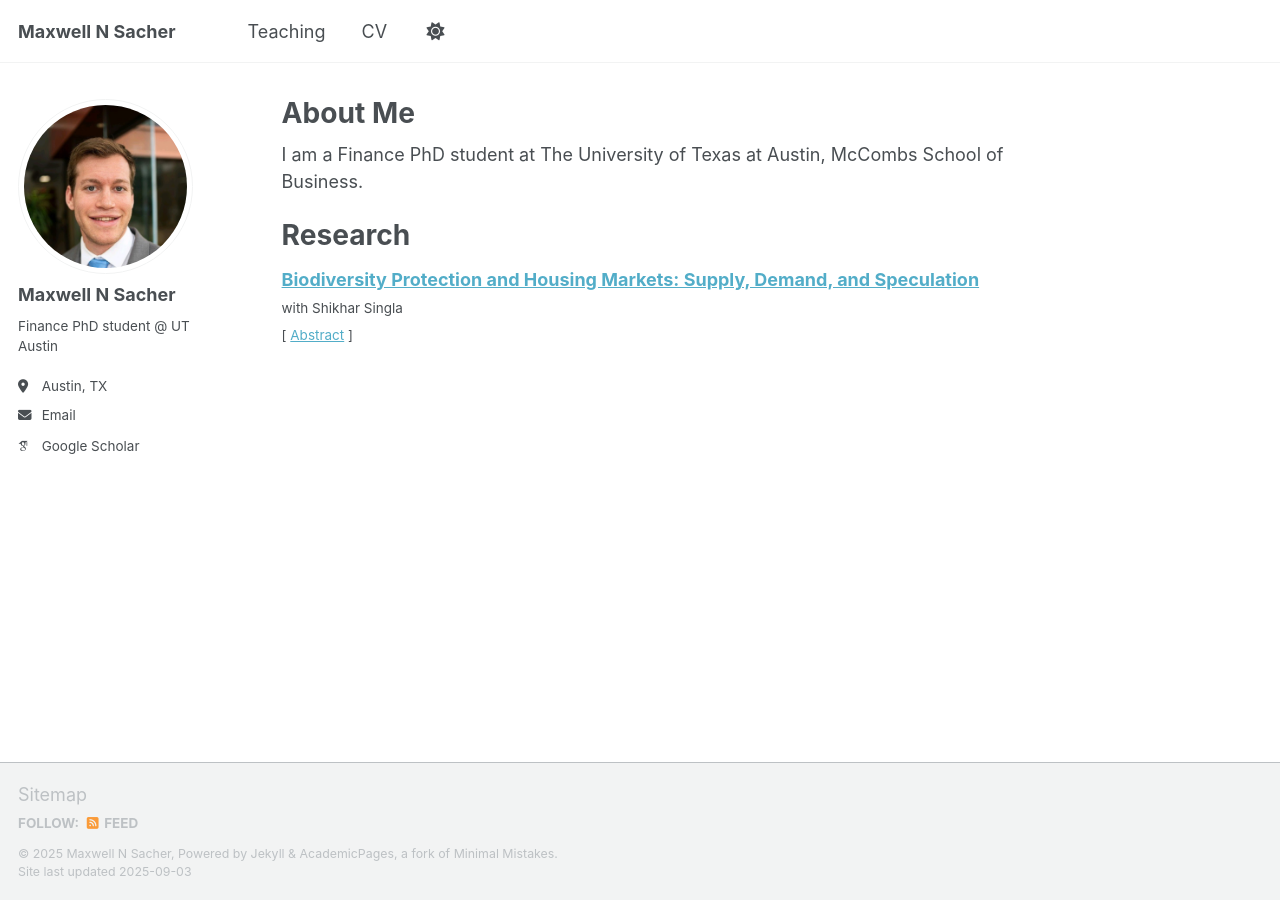
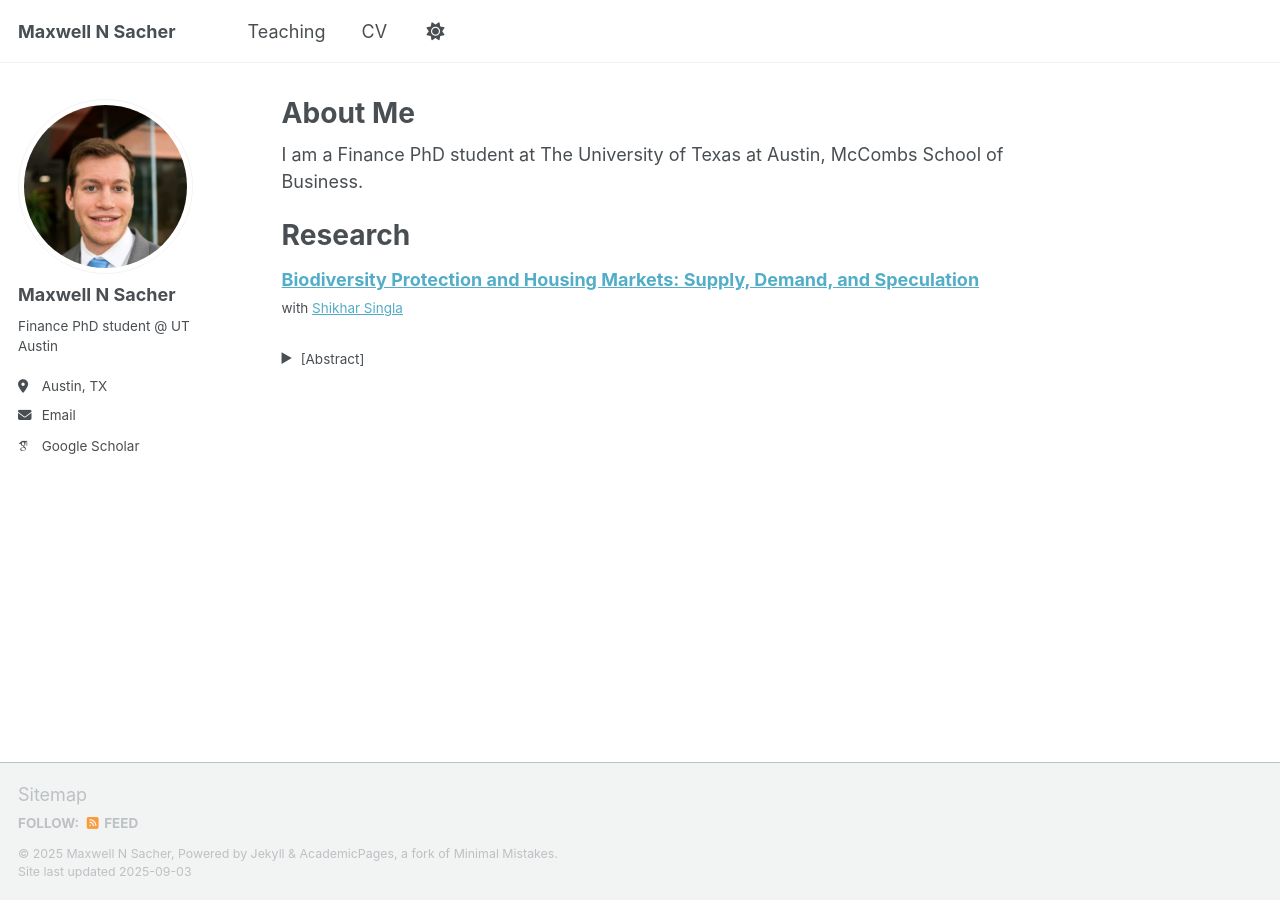
Before and after one commit to maxsacher/maxsacher.github.io, a Jekyll site: the page built from _pages/about.md, in a window 1280 px wide. Built offline with Jekyll 4.4.1, drawn with Linux system fonts in a browser that asks for light colours; some web fonts are replaced; a script that is not in the unit is left out; part of the change alters nothing that is shown.

Commit message:
Update about.md

```diff
--- a/_pages/about.md
+++ b/_pages/about.md
@@ -13,8 +13,18 @@ I am a Finance PhD student at The University of Texas at Austin, McCombs School
 Research
 ======
 **[Biodiversity Protection and Housing Markets: Supply, Demand, and Speculation](https://papers.ssrn.com/sol3/papers.cfm?abstract_id=5241282)** \
-<small>with Shikhar Singla</small>\
-<small>[ <a href="#/" onclick="visib('bdh')">Abstract</a> ]</small>
-<div id="bdh" style="display: none; text-align: justify; line-height: 1.2" ><small>
-We construct a county-level measure of exposure to potential conservation efforts using machine learning–based habitat suitability models. Exploiting the 30-by-30 initiative as a plausibly exogenous shock, we find that a one standard deviation increase in regulatory risk raises house prices by 0.6%. Effects are weaker in counties reliant on nature-based industries but stronger in land-abundant counties where supply is more elastic and demand for nature amenities is high. We find evidence that the price increase is magnified by speculation. Our results suggest that while conservation efforts satisfy demand for nature, they also pose trade-offs for local economic growth and housing affordability, with speculation amplifying these effects.
-</small><br><br/></div>
+<small>with [Shikhar Singla](https://shikharsingla.com/)</small>
+<details>
+  <summary><small>[Abstract]</small></summary>
+  <small>
+  We construct a county-level measure of exposure to potential conservation efforts using
+  machine learning–based habitat suitability models. Exploiting the 30-by-30 initiative as a
+  plausibly exogenous shock, we find that a one standard deviation increase in regulatory risk
+  raises house prices by 0.6%. Effects are weaker in counties reliant on nature-based industries
+  but stronger in land-abundant counties where supply is more elastic and demand for nature
+  amenities is high. We find evidence that the price increase is magnified by speculation. Our
+  results suggest that while conservation efforts satisfy demand for nature, they also pose
+  trade-offs for local economic growth and housing affordability, with speculation amplifying
+  these effects.
+  </small>
+</details>
```
